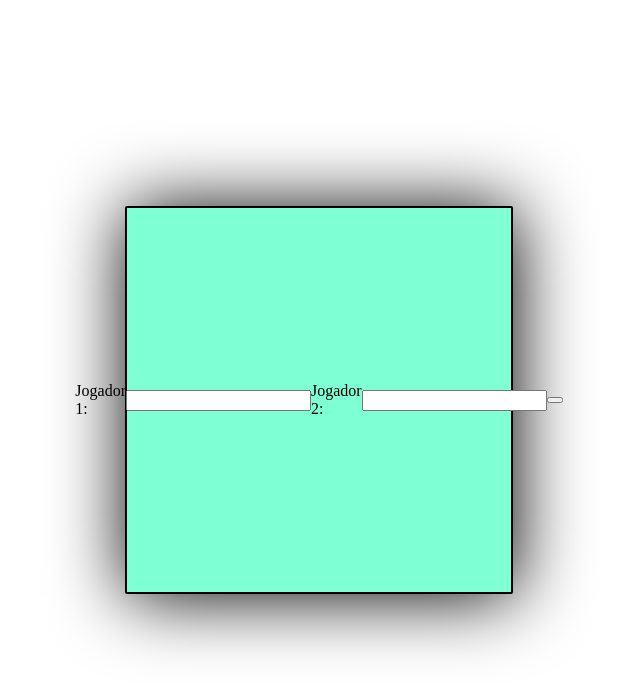
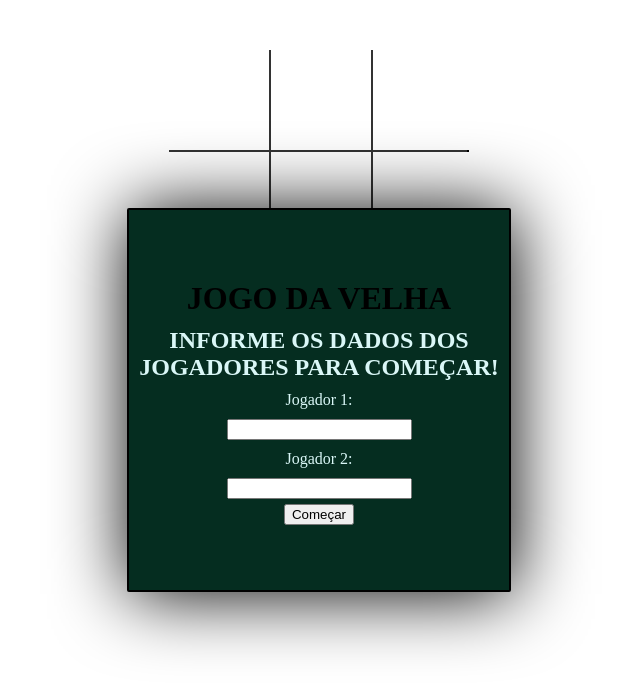
Before and after one commit to dionatamartini/JAVASCRIPT, a plain HTML site: page EXERCÍCIOS/EX-JOGO-DA-VELHA/index.html in a window 1280 px wide. Shown: the whole page, without its empty margins (321-961 px from the left). Drawn offline with Linux system fonts and the light colour scheme.

Commit message:
jogo da velha

```diff
--- a/EXERCÍCIOS/EX-JOGO-DA-VELHA/index.html
+++ b/EXERCÍCIOS/EX-JOGO-DA-VELHA/index.html
@@ -12,7 +12,18 @@
     <div id="infoPlayers" data-players>
 
     </div>
-    <div></div>
+
+    <div class="board">
+        <div class="cell" data-index="0"></div>
+        <div class="cell" data-index="1"></div>
+        <div class="cell" data-index="2"></div>
+        <div class="cell" data-index="3"></div>
+        <div class="cell" data-index="4"></div>
+        <div class="cell" data-index="5"></div>
+        <div class="cell" data-index="6"></div>
+        <div class="cell" data-index="7"></div>
+        <div class="cell" data-index="8"></div>
+    </div>
 
     </main>
 </body>
--- a/EXERCÍCIOS/EX-JOGO-DA-VELHA/script.js
+++ b/EXERCÍCIOS/EX-JOGO-DA-VELHA/script.js
@@ -1,46 +1,64 @@
 const infoPlayers = document.getElementById('infoPlayers');
+const namePlayer1 = []
+const namePlayer2 = []
 
 // Adiciona uma classe quando a página é carregada
 window.addEventListener('load', function() {
     infoPlayers.classList.add('loginPlayers');
 
-    const h2 = this.document.createElement('h2')
-    h2.innerText = 'INFORME OS DADOS DOS JOGADORES PARA COMÇAR!'
+    const h1 = document.createElement('h1')
+    h1.classList = 'charKey'
+    h1.innerText = 'JOGO DA VELHA'
+
+    const h2 = document.createElement('h2')
+    h2.innerText = 'INFORME OS DADOS DOS JOGADORES PARA COMEÇAR!'
     h2.classList = 'charKey'
+    h2.id = 'titulo'
 
     const labelPlayer1 = document.createElement('label')
     labelPlayer1.setAttribute('for' , 'player1')
     labelPlayer1.classList = 'charKey'
     labelPlayer1.innerText = 'Jogador 1: '
+    labelPlayer1.id = "player1"
 
     const inputPlayer1 = document.createElement('input')
     inputPlayer1.type = 'text'
     inputPlayer1.name = 'player1'
-    inputPlayer1.id = 'player1'
     inputPlayer1.classList = 'charKey'
 
     const labelPlayer2 = document.createElement('label')
     labelPlayer2.setAttribute('for' , 'player2')
     labelPlayer2.classList = 'charKey'
+    labelPlayer2. id = 'player2'
     labelPlayer2.innerText = 'Jogador 2: '
 
     const inputPlayer2 = document.createElement('input')
     inputPlayer2.type = 'text'
     inputPlayer2.name = 'player2'
-    inputPlayer2.id = 'player2'
     inputPlayer2.classList = 'charKey'
 
     const begin = document.createElement('button')
     begin.id = 'begin'
     begin.type = 'button'
+    begin.innerText = 'Começar'
 
     infoPlayers.append(
-        h2 , labelPlayer1 , inputPlayer1 , labelPlayer2 , inputPlayer2 , begin
+        h1 , h2 , labelPlayer1 , inputPlayer1 , labelPlayer2 , inputPlayer2 , begin
     )
 
     begin.addEventListener('click' , function () {
         infoPlayers.classList.remove('loginPlayers')
-        infoPlayers.remove(h2 , labelPlayer1 , inputPlayer1 , labelPlayer2 , inputPlayer2 , begin)
+        infoPlayers.remove(h1 , h2 , labelPlayer1 , inputPlayer1 , labelPlayer2 , inputPlayer2 , begin)
+
+        const namePlayer1Value = inputPlayer1.value;
+        namePlayer1.push(namePlayer1Value);
+
+        const namePlayer2Value = inputPlayer2.value;
+        namePlayer2.push(namePlayer2Value)
+
+        console.log(namePlayer1Value)
+        console.log(namePlayer2Value)
+
     })
 
 });
--- a/EXERCÍCIOS/EX-JOGO-DA-VELHA/style.css
+++ b/EXERCÍCIOS/EX-JOGO-DA-VELHA/style.css
@@ -1,5 +1,16 @@
+* {
+    box-sizing: border-box;
+}
+
+
+.charKey {
+    display: inline-block;
+    margin: 5px; /* Adicione margens para espaçamento entre os elementos */
+}
+
 .loginPlayers {
     display: flex;
+    flex-direction: column; /* Para empilhar os elementos verticalmente */
     justify-content: center;
     align-items: center;
     position: absolute;
@@ -8,20 +19,53 @@
     border: 2px solid black;
     border-radius: 2px;
     box-shadow: 2px 2px 75px;
-    background-color: aquamarine;
+    background-color: rgb(5, 45, 32);
     z-index: 10000;
+    padding: 0;
 
     top: 50%;
     left: 50%;
     transform: translate(-50%, -50%)
 }
-h2 {
+
+
+h2, #player1, #player2 {
     text-align: center;
-    font-size: 1.4em;
-    display: inline-block;
-    overflow:auto;
+    color: rgb(218, 247, 247);
 }
 
-label , input {
-    display: block;
+.board {
+    display: grid;
+    grid-template-columns: repeat(3, 100px);
+    grid-template-rows: repeat(3, 100px);
+    gap: 2px;
+    width: 300px; /* (3 * 100px) + (2 * 2px) */
+    height: 300px; /* (3 * 100px) + (2 * 2px) */
+    margin: 50px auto;
+    background-color: #333;
+    border-right: 2px solid #000; /* Adiciona a borda direita do tabuleiro */
+    border-bottom: 2px solid #000; /* Adiciona a borda inferior do tabuleiro */
 }
+
+.cell {
+    width: 100px;
+    height: 100px;
+    background-color: #fff;
+    display: flex;
+    justify-content: center;
+    align-items: center;
+    font-size: 40px;
+    cursor: pointer;
+}
+
+.cell:nth-child(3n+1) {
+    border-left: none; /* Remove a borda esquerda das células na terceira coluna */
+}
+
+.cell:nth-child(-n+3) {
+    border-top: none; /* Remove a borda superior das células nas três primeiras linhas */
+}
+
+.cell:hover {
+    background-color: #ddd;
+}
```
